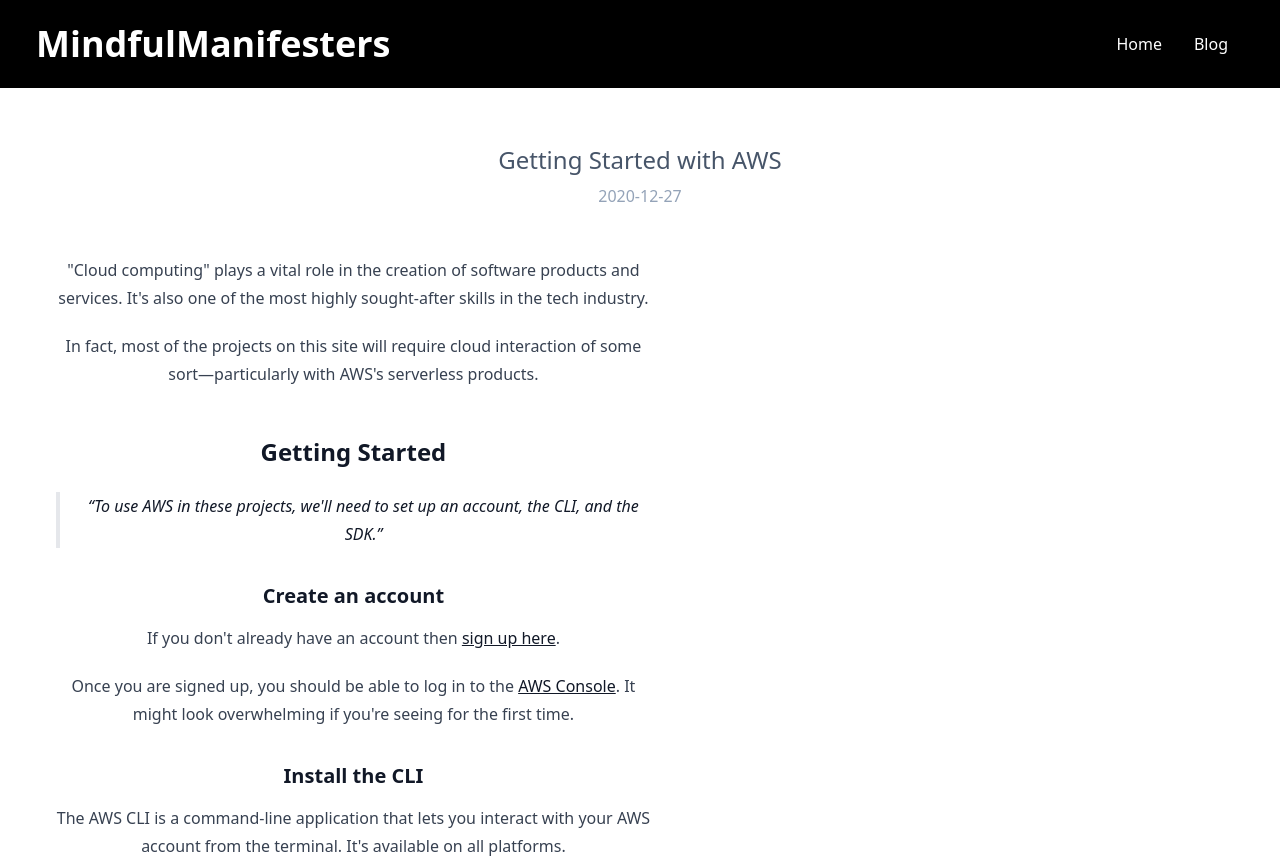
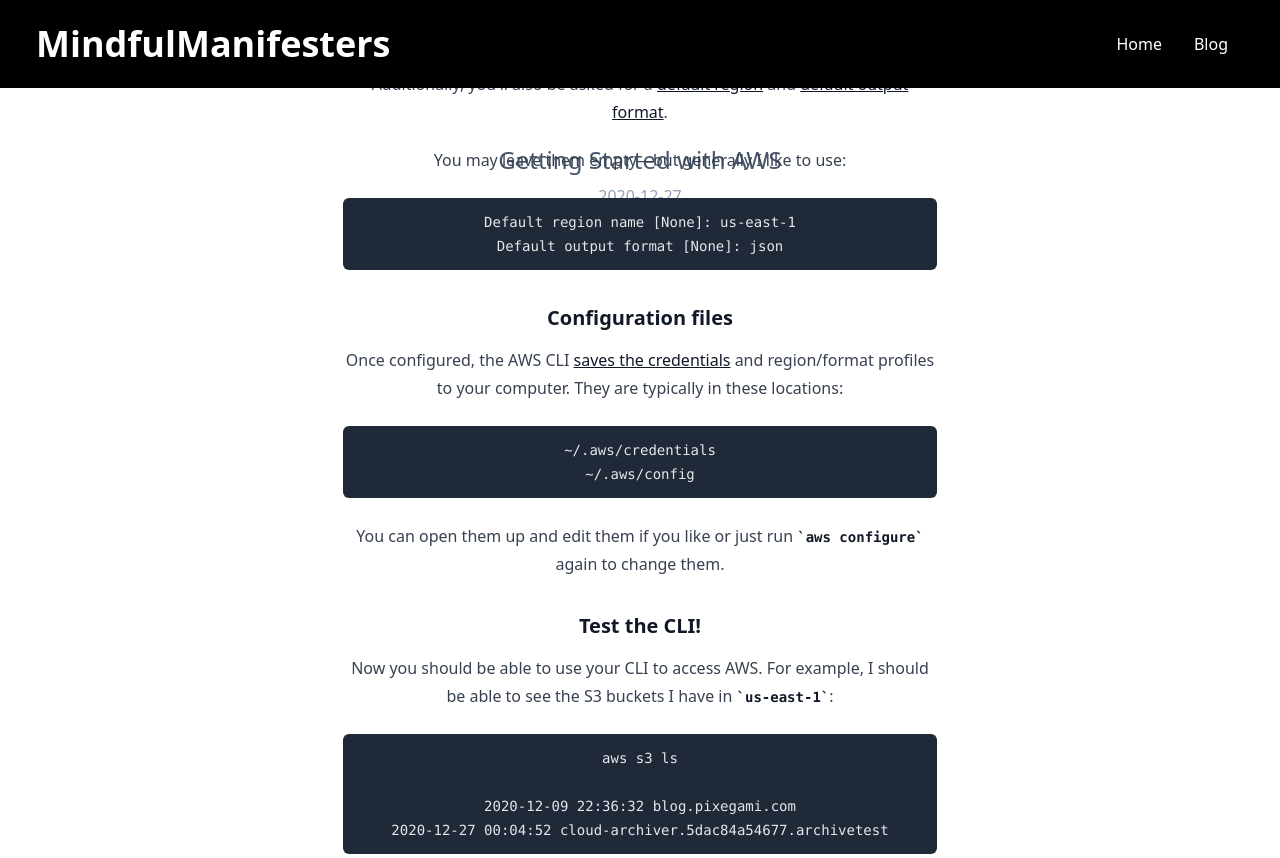
Before and after one commit to tshepo-ncube/nontanda, a Next.js app: page /posts/aws-quickstart in a window 1280 px wide. Shown: the top 858 px of the page. Built offline with nearby package versions, Linux system fonts and the light colour scheme.

Commit message:
Update page.tsx

```diff
--- a/app/posts/[slug]/page.tsx
+++ b/app/posts/[slug]/page.tsx
@@ -29,8 +29,8 @@ const PostPage = (props: any) => {
         <p className="text-slate-400 mt-2">{post.data.date}</p>
       </div>
 
-        <div className="my-12 text-center">
-             <article className="prose text-center">
+        <div className="my-12 text-center" style={{ display: 'flex', justifyContent: 'center', alignItems: 'center', height: '100vh' }}>
+             <article className="prose text-center" style={{ textAlign: 'center' }}>
                 <Markdown>{post.content}</Markdown>
             </article>
         </div>
```
